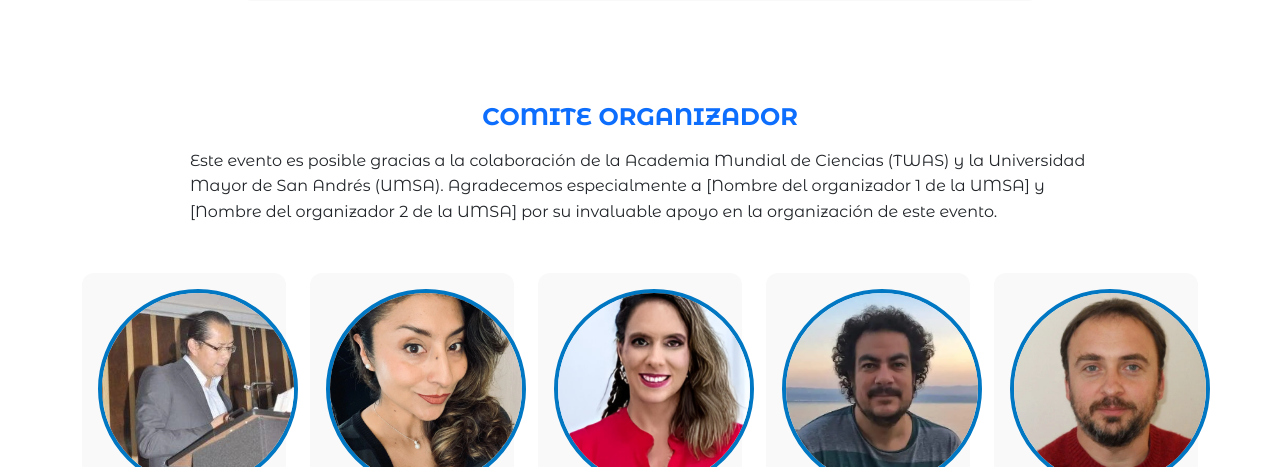
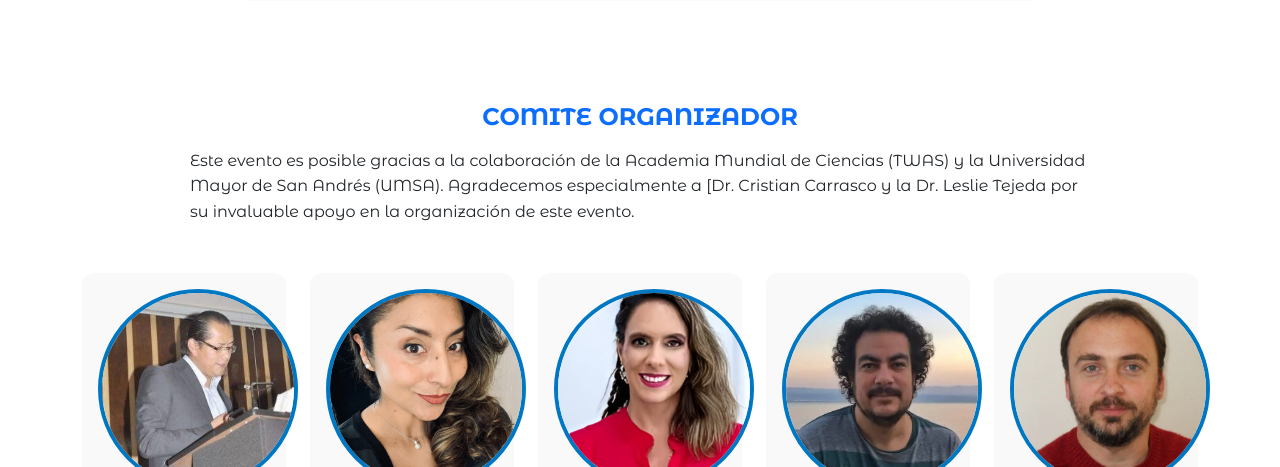
Before and after one commit to AIVERKE/Organizador-Cursos-TWAS, a Flask app: page / in a window 1280 px wide. Shown: the part 6033-6500 px from the top of the page. Run offline with Flask 3, Linux system fonts and the light colour scheme; some libraries are stand-ins or nearby versions.

Commit message:
feat:mejorar index del FrontEnd ultimas correcciones solucionadas otra vez

```diff
--- a/app/templates/Coordinador/indexCoordinador.html
+++ b/app/templates/Coordinador/indexCoordinador.html
@@ -25,7 +25,7 @@
         </form>
       </div>
       <div class="logou">
-        <img class="logo-umsa" src="{{ url_for('static', filename='images/LogoUMSA.webp') }}" alt="Logo UMSA" />
+        <img class="logo-umsa" src="{{ url_for('static', filename='images/EscudoUMSA.png') }}" alt="Logo UMSA" />
       </div>
     </div>
   </div>
--- a/app/templates/Estudiante/Estudiante.html
+++ b/app/templates/Estudiante/Estudiante.html
@@ -26,7 +26,7 @@
       <button onclick="location.href='/auth/logout'">Cerrar Sesión</button>
     </div>
     <div class="logou">
-      <img class="logo-umsa" src="{{ url_for('static', filename='images/LogoUMSA.webp') }}" alt="Logo UMSA"/>
+      <img class="logo-umsa" src="{{ url_for('static', filename='images/EscudoUMSA.png') }}" alt="Logo UMSA"/>
     </div>
   </div>
 </div>
--- a/app/templates/Expositor/expositor.html
+++ b/app/templates/Expositor/expositor.html
@@ -15,7 +15,7 @@
   <form action="/auth/logout" method="POST">
     <button type="submit">Cerrar Sesión</button>
   </form>
-  <img src="{{ url_for('static', filename='images/LogoUMSA.webp') }}" alt="umsa_logo" class="logo-der">
+  <img src="{{ url_for('static', filename='images/EscudoUMSA.png') }}" alt="umsa_logo" class="logo-der">
 </div>
 
   </div>
--- a/app/templates/base.html
+++ b/app/templates/base.html
@@ -74,7 +74,7 @@
             <img src="/static/images/EscudoFCPN.webp" alt="FCPN" class="logo-fcpn">
           </a>
           <a href="https://www.fcpn.edu.bo/" class="ms-1">
-            <img src="/static/images/logoUMSA.png" alt="UMSA" class="logo-umsa">
+            <img src="/static/images/EscudoUMSA.png" alt="UMSA" class="logo-umsa">
           </a>
         </div>
       </div>
@@ -117,7 +117,7 @@
           <img src="{{ url_for('static', filename='images/TYAN.webp') }}" alt="TYAN" class="footer-logo">
          <!--</div>-->
        <!-- <div class="logo-grid2"> -->
-          <img src="{{ url_for('static', filename='images/LogoUMSA.webp') }}" alt="Logo UMSA" class="footer-logo">
+         <img src="{{ url_for('static', filename='images/EscudoUMSA.png') }}" alt="Logo UMSA" class="footer-logo">
           <img src="{{ url_for('static', filename='images/EscudoFCPN.webp') }}" alt="Escudo FCPN" class="footer-logo">
           <img src="{{ url_for('static', filename='images/CarreraQuimica.png') }}" alt="Logo UMSA" class="footer-logo">
        </div>
--- a/app/templates/index.html
+++ b/app/templates/index.html
@@ -504,11 +504,11 @@
      <p class="mx-auto mb-5" style="max-width:900px;">
       <span class="i18n i18n-es">
         Este evento es posible gracias a la colaboración de la Academia Mundial de Ciencias (TWAS) y la Universidad Mayor de San Andrés (UMSA).
-        Agradecemos especialmente a [Nombre del organizador 1 de la UMSA] y [Nombre del organizador 2 de la UMSA] por su invaluable apoyo en la
+        Agradecemos especialmente a [Dr. Cristian Carrasco y la Dr. Leslie Tejeda por su invaluable apoyo en la
         organización de este evento. </span>
       <span class="i18n i18n-en">
         This event is made possible thanks to the collaboration of the World Academy of Sciences (TWAS) and the Universidad Mayor de San Andrés (UMSA).
-        We would like to extend a special thanks to [Name of UMSA organizer 1] and [Name of UMSA organizer 2] for their invaluable support in organizing
+        We would like to extend a special thanks to Dr. Cristian Carrasco and Dr. Leslie Tejeda for their invaluable support in organizing
         this event.
         </span>
     </p>
```
Also changed, not shown: app/static/images/EscudoUMSA.png (added), app/static/images/LogoUMSA.webp (deleted).
